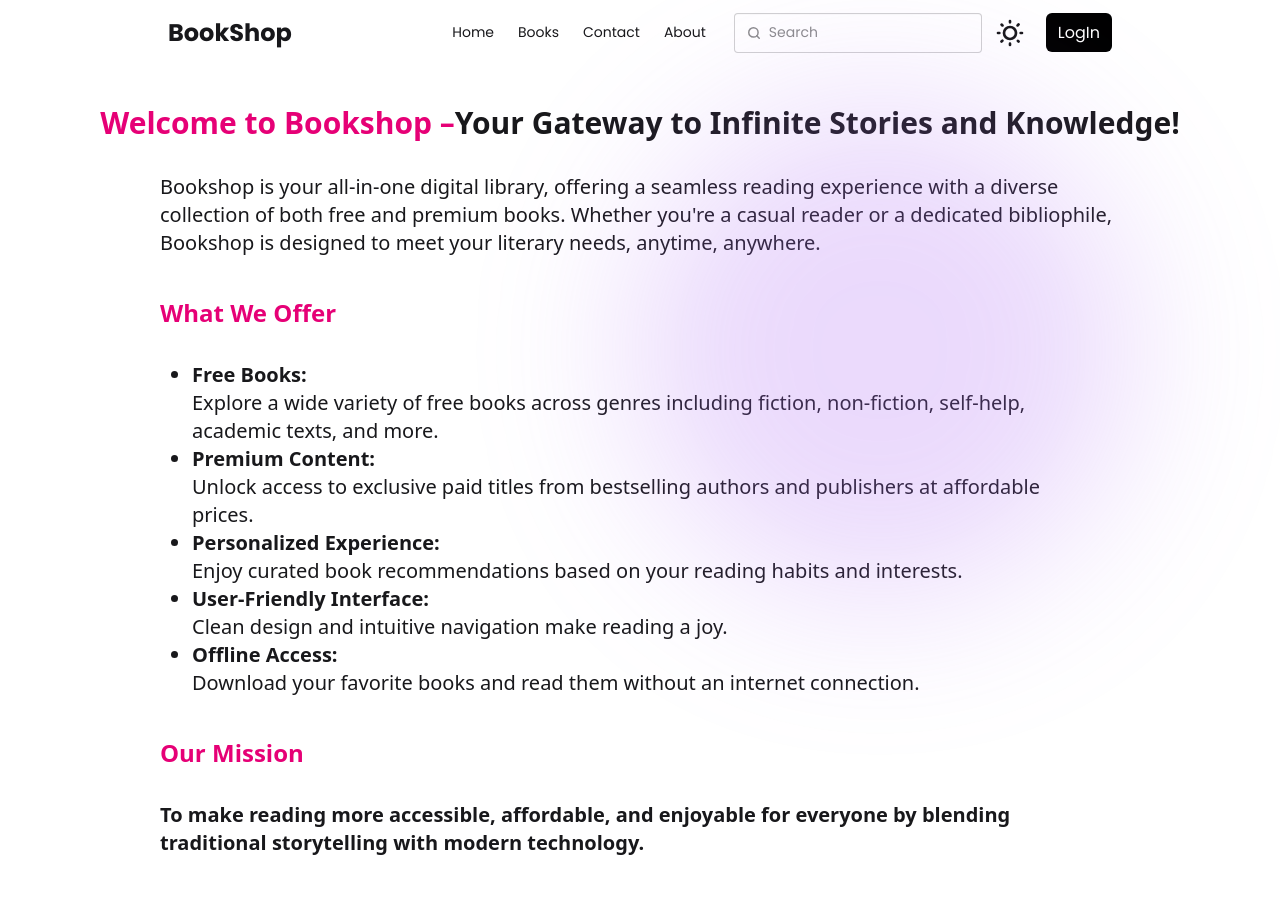
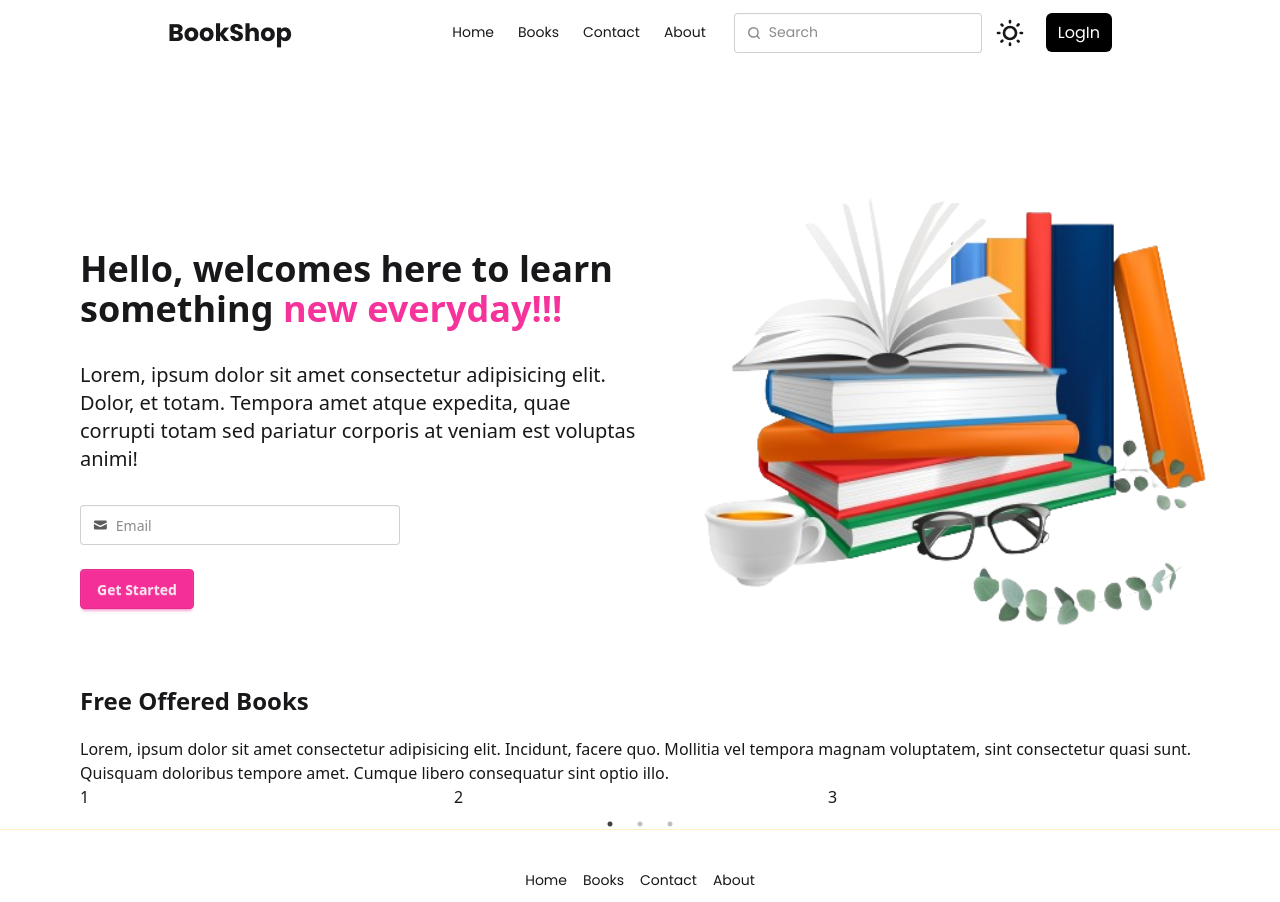
Before and after one commit to Manuomar/BookShop, a React (Vite) app in the folder Frontend/: page / in a window 1280 px wide. Shown: the top 902 px of the page. Built offline with nearby package versions, Linux system fonts and the light colour scheme.

Commit message:
adding slider functionality

```diff
--- a/Frontend/package.json
+++ b/Frontend/package.json
@@ -12,7 +12,9 @@
   "dependencies": {
     "@tailwindcss/vite": "^4.1.3",
     "react": "^19.0.0",
-    "react-dom": "^19.0.0"
+    "react-dom": "^19.0.0",
+    "react-slick": "^0.30.3",
+    "slick-carousel": "^1.8.1"
   },
   "devDependencies": {
     "@eslint/js": "^9.21.0",
--- /dev/null
+++ b/Frontend/public/list.json
@@ -0,0 +1,50 @@
+[
+    {
+        "id":1,
+        "name" : "story Book",
+        "title" : "lorem , gfghfhghi ghihfighi hrighifdhgsdo aoieuohis 9ertu9shgf",
+        "price" : 0,
+        "category" : "Free",
+        "Image" : "https://img.freepik.com/free-vector/hand-drawn-flat-design-stack-books-illustration_23-2149341898.jpg?t=st=1744374941~exp=1744378541~hmac=801ffaab55f3400762bc18ee35172e6a9e073d592fdd5dd5663a59acebb945ca&w=826"
+    },
+    {
+        "id":2,
+        "name" : "Friction Book",
+        "title" : "lorem , gfghfhghi ghihfighi hrighifdhgsdo aoieuohis 9ertu9shgf",
+        "price" : 0,
+        "category" : "Free",
+        "Image" : "https://img.freepik.com/free-vector/hand-drawn-flat-design-stack-books-illustration_23-2149341898.jpg?t=st=1744374941~exp=1744378541~hmac=801ffaab55f3400762bc18ee35172e6a9e073d592fdd5dd5663a59acebb945ca&w=826"
+    },
+    {
+        "id":3,
+        "name" : "Gaming Book",
+        "title" : "lorem , gfghfhghi ghihfighi hrighifdhgsdo aoieuohis 9ertu9shgf",
+        "price" : 0,
+        "category" : "Free",
+        "Image" : "https://img.freepik.com/free-vector/hand-drawn-flat-design-stack-books-illustration_23-2149341898.jpg?t=st=1744374941~exp=1744378541~hmac=801ffaab55f3400762bc18ee35172e6a9e073d592fdd5dd5663a59acebb945ca&w=826"
+    },
+    {
+        "id":4,
+        "name" : "Comedy Book",
+        "title" : "lorem , gfghfhghi ghihfighi hrighifdhgsdo aoieuohis 9ertu9shgf",
+        "price" : 0,
+        "category" : "Free",
+        "Image" : "https://img.freepik.com/free-vector/hand-drawn-flat-design-stack-books-illustration_23-2149341898.jpg?t=st=1744374941~exp=1744378541~hmac=801ffaab55f3400762bc18ee35172e6a9e073d592fdd5dd5663a59acebb945ca&w=826"
+    },
+    {
+        "id":5,
+        "name" : "Litrature Book",
+        "title" : "lorem , gfghfhghi ghihfighi hrighifdhgsdo aoieuohis 9ertu9shgf",
+        "price" : 0,
+        "category" : "Free",
+        "Image" : "https://img.freepik.com/free-vector/hand-drawn-flat-design-stack-books-illustration_23-2149341898.jpg?t=st=1744374941~exp=1744378541~hmac=801ffaab55f3400762bc18ee35172e6a9e073d592fdd5dd5663a59acebb945ca&w=826"
+    },
+    {
+        "id":6,
+        "name" : "Comic Book",
+        "title" : "lorem , gfghfhghi ghihfighi hrighifdhgsdo aoieuohis 9ertu9shgf",
+        "price" : 0,
+        "category" : "Free",
+        "Image" : "https://img.freepik.com/free-vector/hand-drawn-flat-design-stack-books-illustration_23-2149341898.jpg?t=st=1744374941~exp=1744378541~hmac=801ffaab55f3400762bc18ee35172e6a9e073d592fdd5dd5663a59acebb945ca&w=826"
+    }
+]
--- a/Frontend/src/App.jsx
+++ b/Frontend/src/App.jsx
@@ -9,9 +9,9 @@ function App() {
 
   return (
   <>
-{/* <Home/> */}
+<Home/>
 {/* <Contact/> */}
-  <About/>
+  {/* <About/> */}
   {/* <Temp/> */}
 
   </>
--- a/Frontend/src/Pages/Home.jsx
+++ b/Frontend/src/Pages/Home.jsx
@@ -2,11 +2,13 @@ import React from 'react'
 import Navbar from '../components/Navbar'
 import MiddleContent from "../components/main body/middleContent"
 import Footer from '../components/footer'
+import Freebooks from '../components/freebooks'
 const Home = () => {
   return (
     <>
 <Navbar/>
 <MiddleContent/>
+<Freebooks/>
 <Footer/>
     </>
   )
--- /dev/null
+++ b/Frontend/src/components/Cards.jsx
@@ -0,0 +1,11 @@
+import React from 'react'
+
+const Cards = () => {
+  return (
+    <div>
+
+    </div>
+  )
+}
+
+export default Cards
--- a/Frontend/src/components/freebooks.jsx
+++ b/Frontend/src/components/freebooks.jsx
@@ -1,10 +1,89 @@
 import React from 'react'
+import list from '../../public/list.json'
+
+import "slick-carousel/slick/slick.css";
+import "slick-carousel/slick/slick-theme.css";
+import Slider from "react-slick";
 
 const Freebooks = () => {
+  const filterData = list.filter((data)=>data.category === "Free");
+  console.log(filterData)
+  var settings = {
+    dots: true,
+    infinite: false,
+    speed: 500,
+    slidesToShow: 3,
+    slidesToScroll: 3,
+    initialSlide: 0,
+    responsive: [
+      {
+        breakpoint: 1024,
+        settings: {
+          slidesToShow: 3,
+          slidesToScroll: 3,
+          infinite: true,
+          dots: true
+        }
+      },
+      {
+        breakpoint: 600,
+        settings: {
+          slidesToShow: 2,
+          slidesToScroll: 2,
+          initialSlide: 2
+        }
+      },
+      {
+        breakpoint: 480,
+        settings: {
+          slidesToShow: 1,
+          slidesToScroll: 1
+        }
+      }
+    ]
+  };
   return (
-    <div>
+   <>
+   <div className='mx-20'>
+    <h1 className=' text-2xl font-bold'>
+      Free Offered Books
+    </h1>
+    <p className='mt-5'>Lorem, ipsum dolor sit amet consectetur adipisicing elit. Incidunt, facere quo. Mollitia vel tempora magnam voluptatem, sint consectetur quasi sunt. Quisquam doloribus tempore amet. Cumque libero consequatur sint optio illo.</p>
+   </div>
 
+   {/* Slider */}
+
+<div className='mx-20'>
+<div className="slider-container">
+      <Slider {...settings}>
+        <div>
+          <h3>1</h3>
+        </div>
+        <div>
+          <h3>2</h3>
+        </div>
+        <div>
+          <h3>3</h3>
+        </div>
+        <div>
+          <h3>4</h3>
+        </div>
+        <div>
+          <h3>5</h3>
+        </div>
+        <div>
+          <h3>6</h3>
+        </div>
+        <div>
+          <h3>7</h3>
+        </div>
+        <div>
+          <h3>8</h3>
+        </div>
+      </Slider>
     </div>
+</div>
+   </>
   )
 }
 
```
Also changed, not shown: 2 other files (tests, documents, lock files or other folders).
